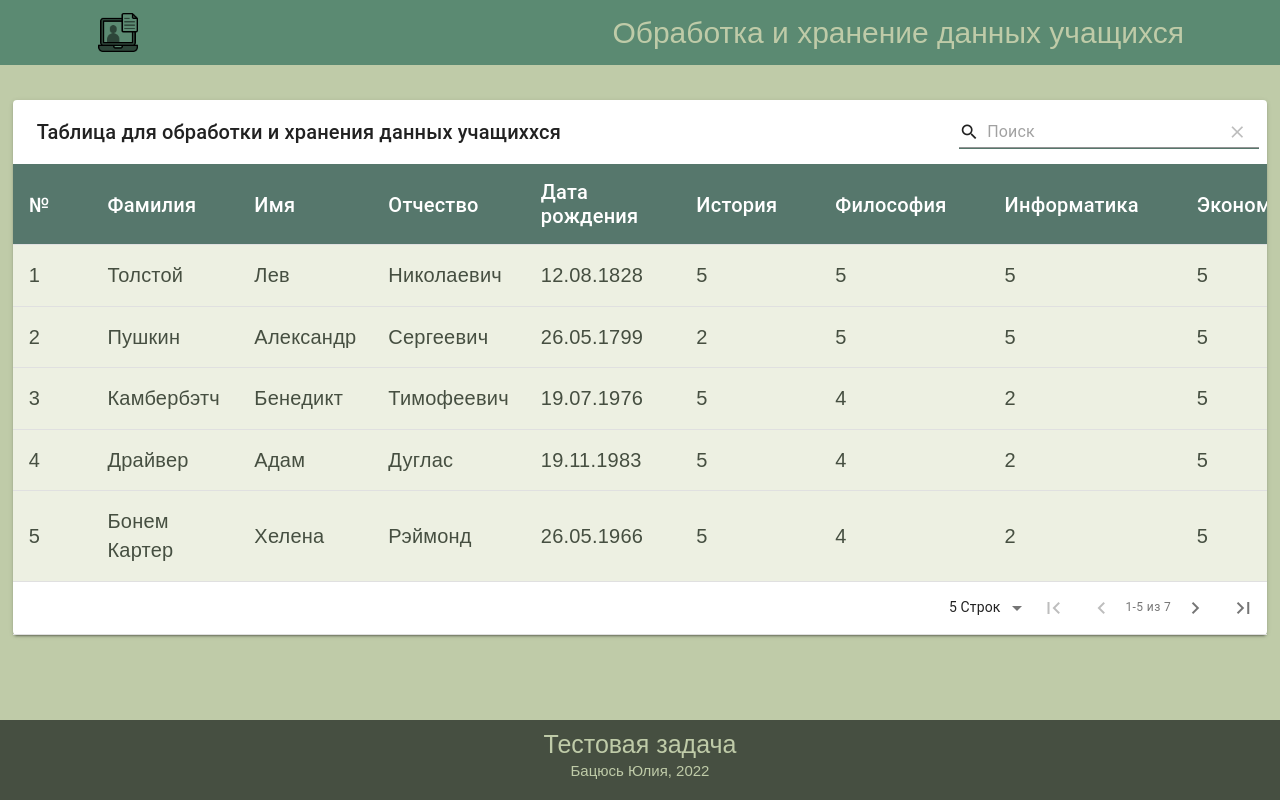
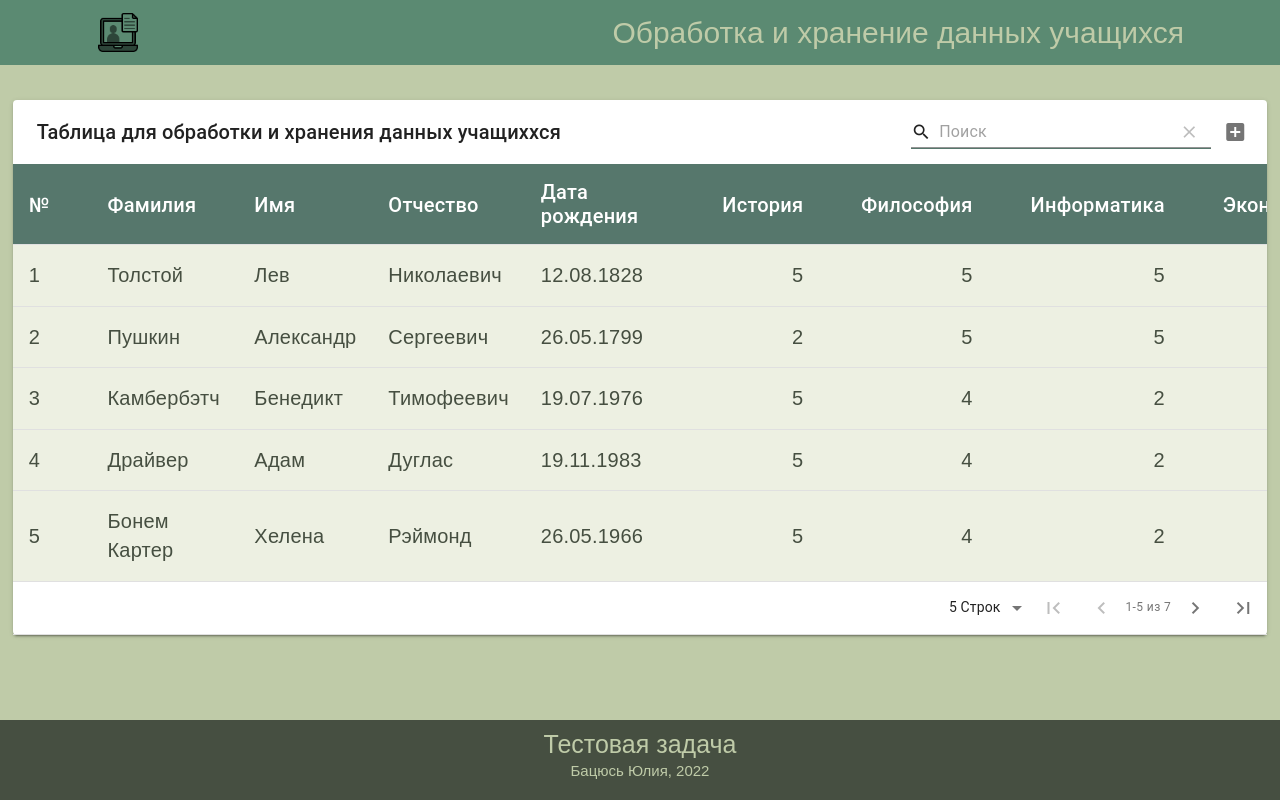
Before and after one commit to JBatsyus/Table, a React (Create React App) app: page / in a window 1280 px wide. Built offline with nearby package versions, Linux system fonts and the light colour scheme; a web font is replaced by a local one.

Commit message:
+ валидация

```diff
--- a/src/components/Table/index.js
+++ b/src/components/Table/index.js
@@ -1,11 +1,15 @@
 import React, { useState } from "react";
 import MaterialTable from "material-table";
 import { dataList } from "./dataList";
+import "./table.scss";
+
+const patternNum = /^[0-9]+$/;
+const patternCyrillic = /^[а-яё 0-9]+$/i;
 
 const Table = () => {
   const [data, setData] = useState(dataList);
 
-  const columns = [
+  const [columns, setColumns] = useState([
     {
       title: "№",
       field: "id",
@@ -14,47 +18,188 @@ const Table = () => {
     {
       title: "Фамилия",
       field: "surname",
+      validate: rowData => {
+        if (rowData.surname === undefined || rowData.surname === "") {
+          return "Пустое поле";
+        } else if (rowData.surname.length < 2) {
+          return "Неверная фамилия";
+        } else if (!patternCyrillic.test(rowData.surname)) {
+          return "Только кириллица";
+        }
+        return true;
+      },
     },
     {
       title: "Имя",
       field: "name",
+      validate: rowData => {
+        if (rowData.name === undefined || rowData.name === "") {
+          return "Пустое поле";
+        } else if (rowData.name.length < 2) {
+          return "Неверное имя";
+        } else if (!patternCyrillic.test(rowData.name)) {
+          return "Только кириллица";
+        }
+        return true;
+      },
     },
     {
       title: "Отчество",
       field: "patronymic",
+      validate: rowData => {
+        if (rowData.patronymic === undefined || rowData.patronymic === "") {
+          return "Пустое поле";
+        } else if (rowData.patronymic.length < 5) {
+          return "Неверное отчество";
+        } else if (!patternCyrillic.test(rowData.patronymic)) {
+          return "Только кириллица";
+        }
+
+        return true;
+      },
     },
     {
       title: "Дата рождения",
       field: "hbty",
-      size: "8",
+      editComponent: props => (
+        <input
+          type="date"
+          value={props.value}
+          onChange={e => props.onChange(e.target.value)}
+        />
+      ),
+      validate: rowData => {
+        if (rowData.hbty === undefined || rowData.hbty === "") {
+          return "01.02.1900";
+        }
+
+        return true;
+      },
     },
     {
       title: "История",
       field: "history",
+      type: "numeric",
+      validate: rowData => {
+        if (
+          rowData.history === undefined ||
+          rowData.history === "" ||
+          !patternNum.test(rowData.history)
+        ) {
+          return "Поставьте оценку";
+        } else if (rowData.history.length < 1) {
+          return "Поставьте оценку";
+        }
+        return true;
+      },
     },
     {
       title: "Философия",
       field: "philosophy",
+      type: "numeric",
+      validate: rowData => {
+        if (
+          rowData.philosophy === undefined ||
+          rowData.philosophy === "" ||
+          !patternNum.test(rowData.philosophy)
+        ) {
+          return "Поставьте оценку";
+        } else if (rowData.philosophy.length < 1) {
+          return "Поставьте оценку";
+        }
+        return true;
+      },
     },
     {
       title: "Информатика",
       field: "informatics",
+      type: "numeric",
+      validate: rowData => {
+        if (
+          rowData.informatics === undefined ||
+          rowData.informatics === "" ||
+          !patternNum.test(rowData.informatics)
+        ) {
+          return "Поставьте оценку";
+        } else if (rowData.informatics.length < 1) {
+          return "Поставьте оценку";
+        }
+        return true;
+      },
     },
     {
       title: "Экономика",
       field: "economics",
+      type: "numeric",
+      validate: rowData => {
+        if (
+          rowData.economics === undefined ||
+          rowData.economics === "" ||
+          !patternNum.test(rowData.economics)
+        ) {
+          return "Поставьте оценку";
+        } else if (rowData.economics.length < 1) {
+          return "Поставьте оценку";
+        }
+        return true;
+      },
     },
     {
       title: "Физика",
       field: "physics",
+      type: "numeric",
+      validate: rowData => {
+        if (
+          rowData.physics === undefined ||
+          rowData.physics === "" ||
+          !patternNum.test(rowData.physics)
+        ) {
+          return "Поставьте оценку";
+        } else if (rowData.physics.length < 1) {
+          return "Поставьте оценку";
+        }
+        return true;
+      },
     },
-  ];
+  ]);
   return (
     <div className="box">
       <MaterialTable
         title="Таблица для обработки и хранения данных учащиххся"
         data={data}
         columns={columns}
+        editable={{
+          onRowAdd: newData =>
+            new Promise((resolve, reject) => {
+              setTimeout(() => {
+                setData([...data, { ...newData, id: data.length + 1 }]);
+
+                resolve();
+              }, 1000);
+            }),
+          onRowUpdate: (newData, oldData) =>
+            new Promise((resolve, reject) => {
+              setTimeout(() => {
+                const dataUpdate = [...data];
+                const index = oldData.tableData.id;
+                dataUpdate[index] = newData;
+                setData([...dataUpdate]);
+
+                resolve();
+              }, 1000);
+            }),
+          onRowDelete: oldData =>
+            new Promise((resolve, reject) => {
+              setTimeout(() => {
+                const dataDelete = [...data];
+                const index = oldData.tableData.id;
+                dataDelete.splice(index, 1);
+                setData([...dataDelete]);
+
+                resolve();
+              }, 1000);
+            }),
+        }}
         options={{
           // сдвигаю колонки, строку добавления пользователяя выношу наверх
           actionsColumnIndex: -1,
```
